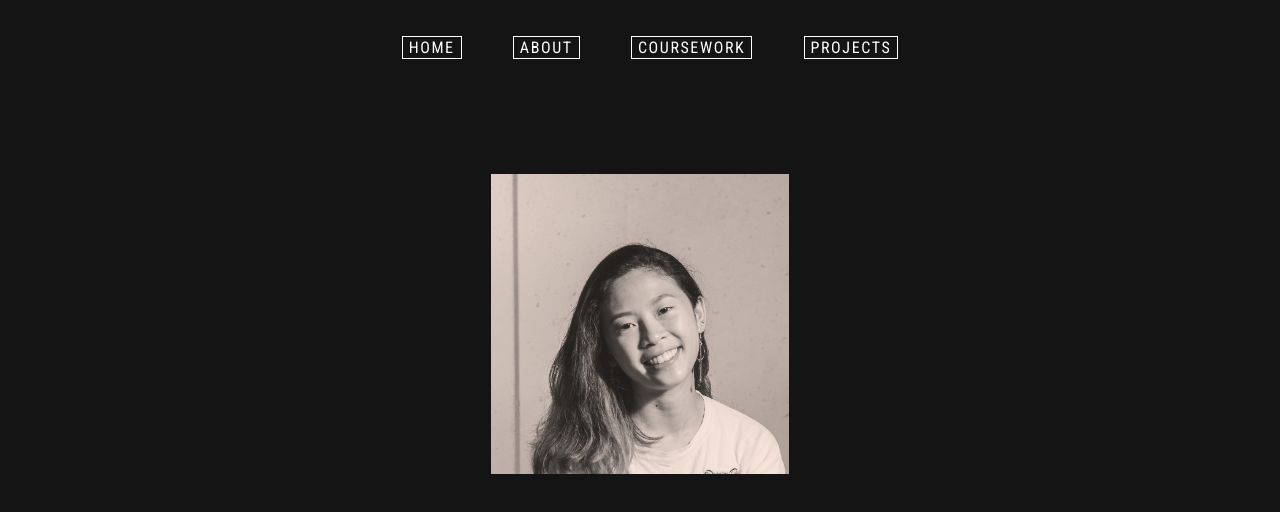
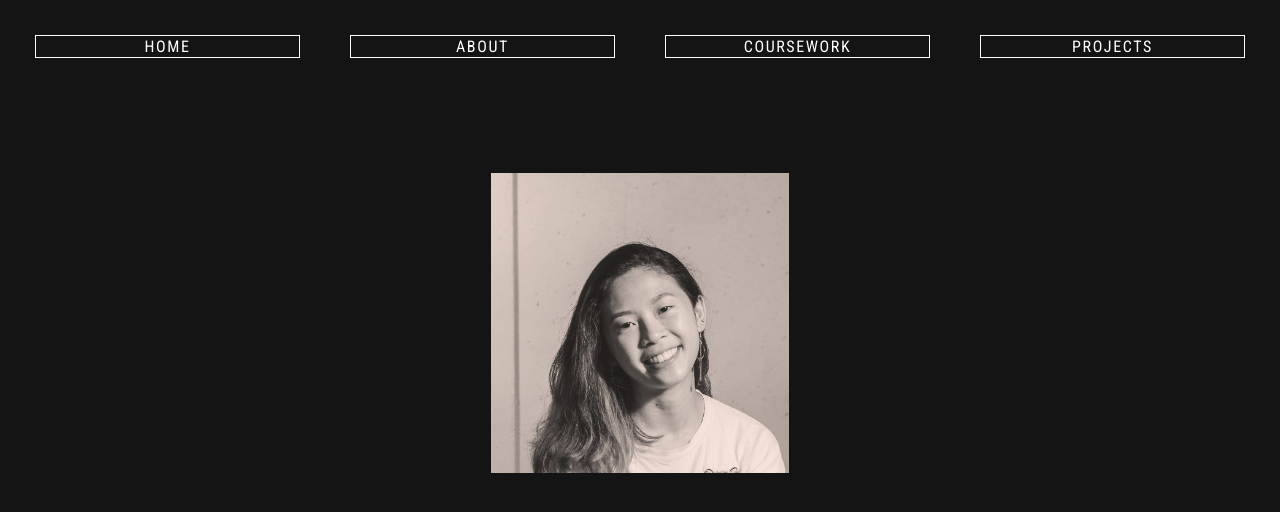
Before and after one commit to go-lauren/go-lauren.github.io, a plain HTML site: page index.html in a window 1280 px wide. Drawn offline with Linux system fonts and the light colour scheme.

```diff
--- a/stylesheet.css
+++ b/stylesheet.css
@@ -91,7 +91,7 @@
   color: white;
   background-color: rgba(10,10,10, 0);
   margin:2%;
-  flex:0;
+  flex:1;
 }
 
 .tab:hover{
@@ -161,7 +161,6 @@
 .menu-bar {
   display:flex;
   justify-content: center;
-  width: 100%;
   margin: 0;
 }
 
```
